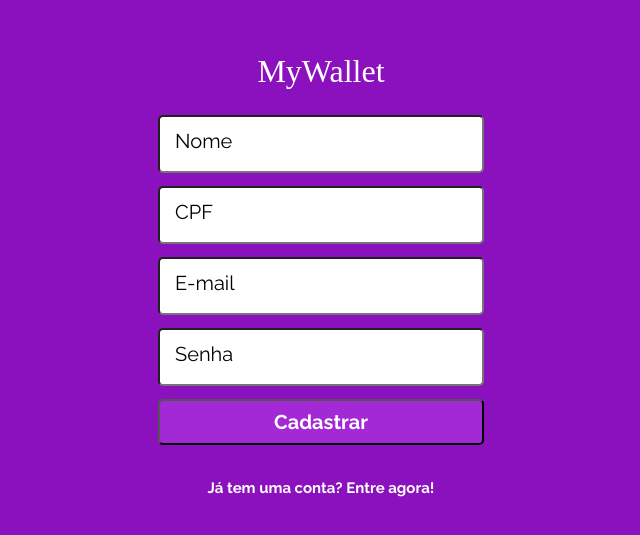
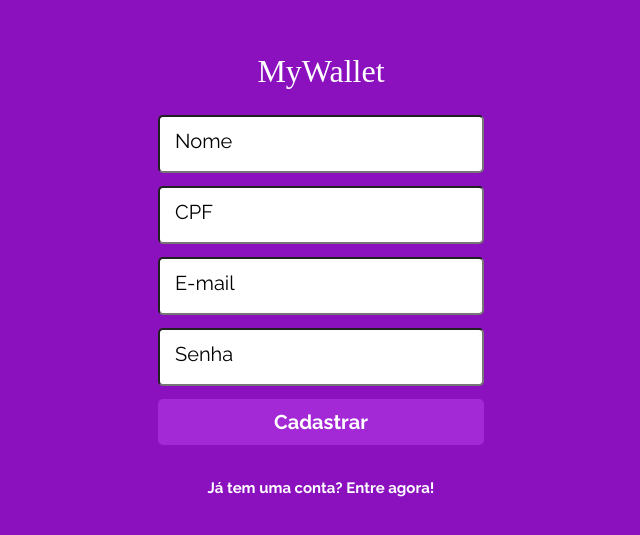
Before and after one commit to carlmnm/mywallet-front, a React (Create React App) app: page /cadastro in a window 1280 px wide. Shown: the part 125-660 px from the top of the page, without its empty margins (319-959 px from the left). Built offline with nearby package versions, Linux system fonts and the light colour scheme; a web font is replaced by a local one.

Commit message:
screen 1 and screen 2 static

```diff
--- a/src/App.js
+++ b/src/App.js
@@ -3,6 +3,7 @@ import Context from "./components/Context"
 import { BrowserRouter, Routes, Route } from "react-router-dom"
 import GlobalStyle from "./components/GlobalStyle"
 import SignUp from "./components/SignUp"
+import HomePage from "./components/UserHome"
 
 export default function App() {
     return (
@@ -14,6 +15,7 @@ export default function App() {
                 <Routes>
                     <Route path="/" element={<Login />} />
                     <Route path="/cadastro" element={<SignUp />} />
+                    <Route path="/home" element={<HomePage />} />
                 </Routes>
             </BrowserRouter>
         </Context.Provider>
--- a/src/components/LoginForm.js
+++ b/src/components/LoginForm.js
@@ -1,9 +1,17 @@
+import { Navigate } from "react-router-dom";
 import styled from "styled-components";
+import { useNavigate } from "react-router-dom"
 
 export default function UserLogin() {
+    const navigate = useNavigate()
+
+    function login(e) {
+        e.preventDefault()
+        navigate('/home')
+    }
     return (
         <ContainerForm>
-            <form /*onSubmit={login}*/>
+            <form onSubmit={login}>
                 <Input
                     type="email"
                     placeholder="E-mail"
--- a/src/components/SignUpForm.js
+++ b/src/components/SignUpForm.js
@@ -32,9 +32,9 @@ export default function RegisterForm() {
                     //onChange={e => setPassword(e.target.value)}
                     required
                 />
-                <ButtonLogin type="submit">
+                <ButtonSignUp type="submit">
                     <p>{"Cadastrar"}</p>
-                </ButtonLogin>
+                </ButtonSignUp>
             </form>
         </ContainerForm>
     )
@@ -65,11 +65,12 @@ color: #000000;
 }
 `
 
-const ButtonLogin = styled.button`
+const ButtonSignUp = styled.button`
 width: 326px;
 height: 46px;
 background: #A328D6;
 border-radius: 5px;
+border: none;
 p{
 font-family: 'Raleway';
 font-style: normal;
--- /dev/null
+++ b/src/components/UserHome.js
@@ -0,0 +1,5 @@
+export default function HomePage () {
+    return(
+        <p>{"oi"}</p>
+    )
+}
```
